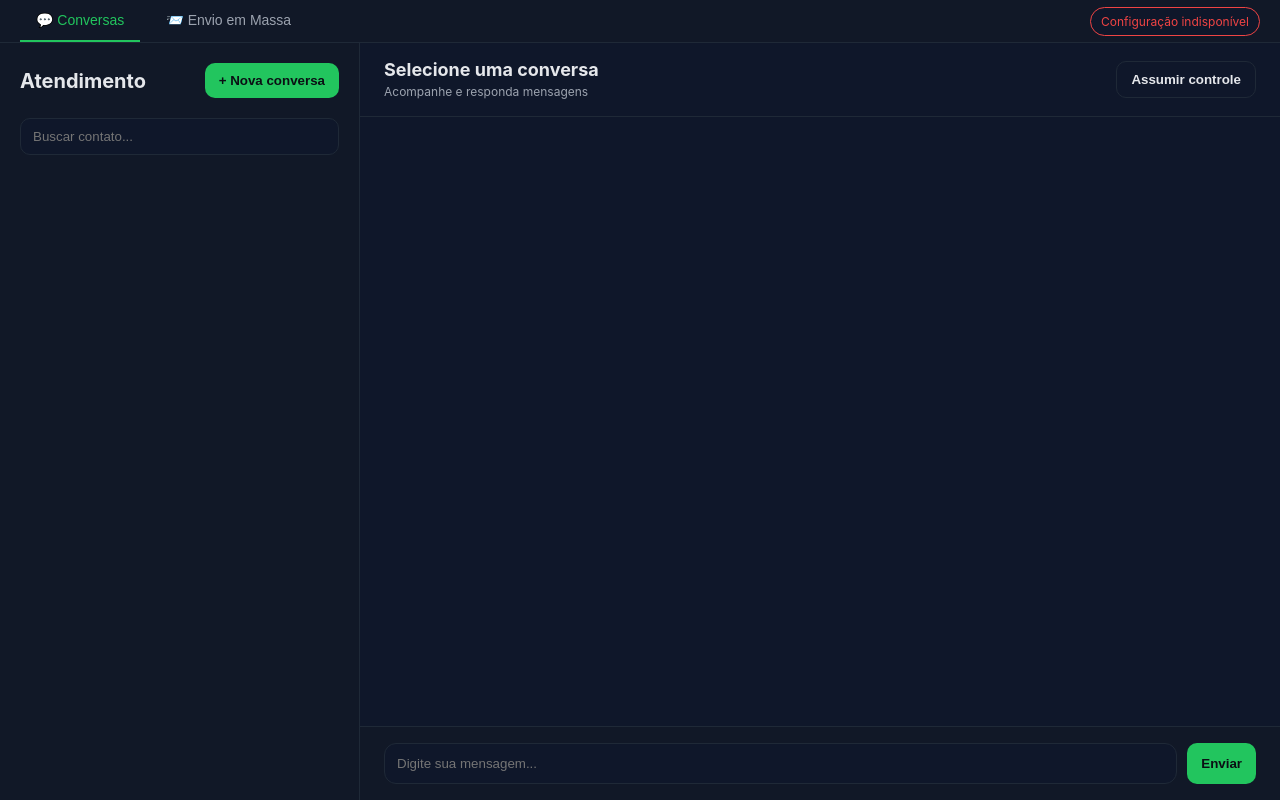
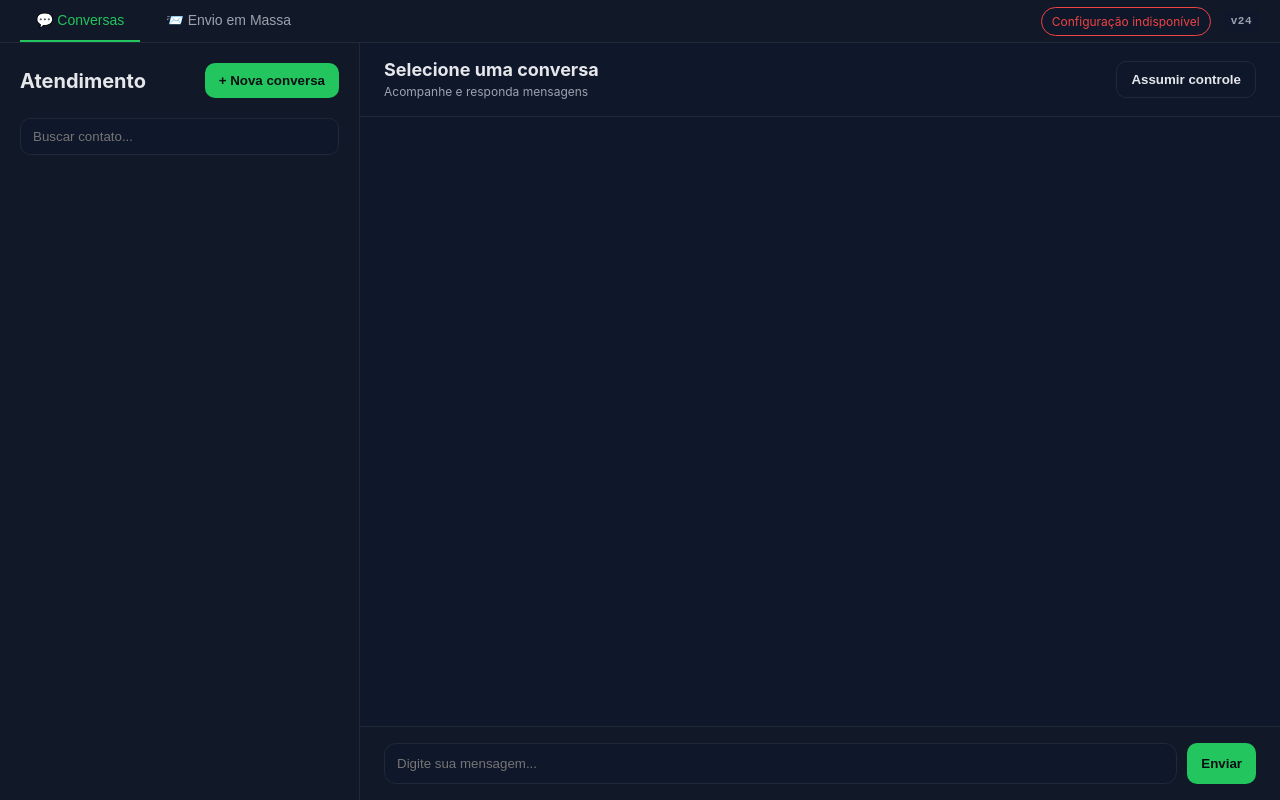
Before and after one commit to efemoreira/waclient, a website: page public/index.html in a window 1280 px wide. Drawn offline with Linux system fonts and the light colour scheme; no server answers.

Commit message:
feat: Display API version in top right corner
- Add api-version element to navbar
- Style with monospace font and muted color
- Fetch and display version from health check
- Update dynamically when configuration loads
- Shows current WhatsApp Cloud API version (e.g. v24)

```diff
--- a/api/health.ts
+++ b/api/health.ts
@@ -89,8 +89,7 @@ export default async function handler(req: VercelRequest, res: VercelResponse) {
     requests.push(
       axios
         .get(`https://graph.facebook.com/v${apiVersion}/${numberId}`, {
-          headers,
-          params: { fields: 'display_phone_number,verified_name' },
+          headers
         })
         .then((resp) => {
           checks.phoneNumber = {
@@ -98,6 +97,7 @@ export default async function handler(req: VercelRequest, res: VercelResponse) {
             displayPhoneNumber: resp.data?.display_phone_number,
             verifiedName: resp.data?.verified_name,
           };
+          console.log(`https://graph.facebook.com/v${apiVersion}/${numberId} response:`, resp.data);
         })
         .catch((err) => {
           const mapped = mapGraphError(err, 'phoneNumber');
@@ -121,6 +121,7 @@ export default async function handler(req: VercelRequest, res: VercelResponse) {
           params: { fields: 'name' },
         })
         .then((resp) => {
+          console.log(`https://graph.facebook.com/v${apiVersion}/${accountId} response:`, resp.data);
           checks.businessAccount = {
             ok: true,
             name: resp.data?.name,
--- a/public/app.js
+++ b/public/app.js
@@ -13,6 +13,7 @@ const messageInput = document.getElementById('messageInput');
 const searchInput = document.getElementById('searchInput');
 const newChatBtn = document.getElementById('newChatBtn');
 const statusBadge = document.getElementById('statusBadge');
+const apiVersion = document.getElementById('apiVersion');
 const newChatModal = document.getElementById('newChatModal');
 const newChatForm = document.getElementById('newChatForm');
 const closeModalBtn = document.getElementById('closeModalBtn');
@@ -52,6 +53,11 @@ async function checkHealth() {
       statusBadge.textContent = 'Configuração com erro';
       statusBadge.className = 'status-badge status-error';
       console.warn('Detalhes da configuração:', data?.checks);
+    }
+
+    // Atualizar versão da API
+    if (data?.checks?.config?.apiVersion && apiVersion) {
+      apiVersion.textContent = data.checks.config.apiVersion;
     }
   } catch (err) {
     statusBadge.textContent = 'Erro ao validar configuração';
--- a/public/index.html
+++ b/public/index.html
@@ -14,7 +14,10 @@
           <button class="nav-btn active" data-section="chat">💬 Conversas</button>
           <button class="nav-btn" data-section="bulk">📨 Envio em Massa</button>
         </div>
-        <div id="statusBadge" class="status-badge status-loading">Verificando configuração...</div>
+        <div class="navbar-right">
+          <div id="statusBadge" class="status-badge status-loading">Verificando configuração...</div>
+          <div id="apiVersion" class="api-version">v24</div>
+        </div>
       </nav>
 
       <!-- Seção: Chat/Conversas -->
--- a/public/styles.css
+++ b/public/styles.css
@@ -41,6 +41,23 @@ body {
 .nav-buttons {
   display: flex;
   gap: 10px;
+}
+
+.navbar-right {
+  display: flex;
+  align-items: center;
+  gap: 12px;
+}
+
+.api-version {
+  font-size: 11px;
+  padding: 4px 8px;
+  border-radius: 4px;
+  background: var(--panel-2);
+  color: var(--muted);
+  font-family: 'Courier New', monospace;
+  font-weight: 600;
+  letter-spacing: 0.5px;
 }
 
 .status-badge {
```
